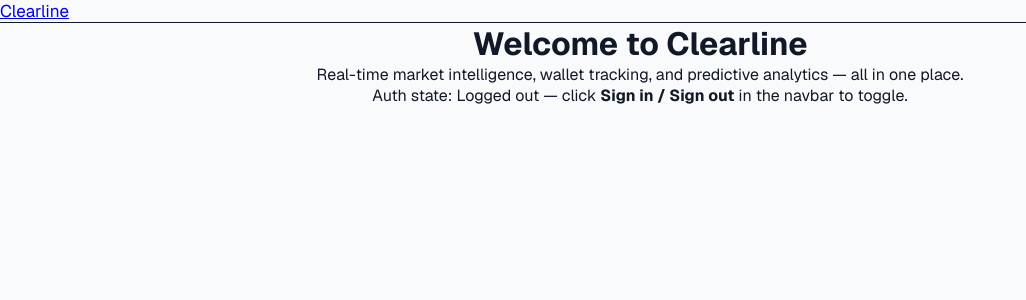
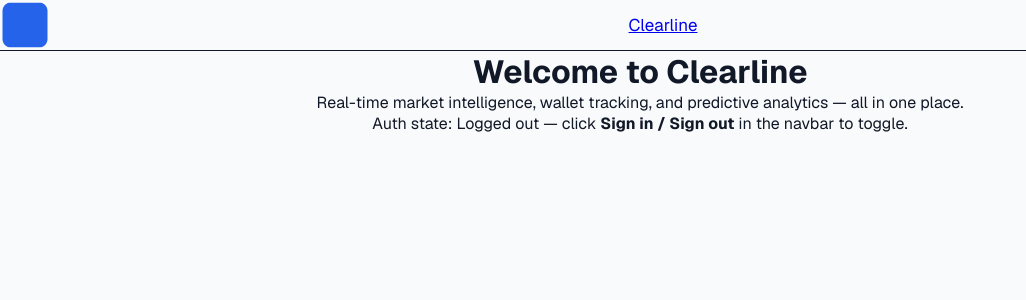
Before and after one commit to Clear-Line/clearline, a Next.js app: page / in a window 1280 px wide. Shown: the top 300 px of the page, without its empty margins (0-1026 px from the left). Built offline with nearby package versions, Linux system fonts and the light colour scheme.

Commit message:
Added a placeholder logo

```diff
--- a/src/components/Navbar.tsx
+++ b/src/components/Navbar.tsx
@@ -2,6 +2,7 @@
 
 import { useState } from "react";
 import Link from "next/link";
+import Image from "next/image";
 
 const navItems = [
   { label: "Live Markets", href: "/live-markets", icon: (
@@ -53,6 +54,12 @@
         <div className="flex items-center justify-between h-16">
 
           {/* Logo */}
+          <Image
+            src="/logo.png"
+            width={50}
+            height={50}
+            alt="clearline logo"
+            />
           <Link href="/" className="flex items-center gap-2.5 flex-shrink-0 group">
             <div className="w-8 h-8 bg-blue-600 rounded-lg flex items-center justify-center shadow-sm group-hover:bg-blue-700 transition-colors">
               <svg className="w-4 h-4 text-white" viewBox="0 0 24 24" fill="none" stroke="currentColor" strokeWidth={2.5}>
```
Also changed, not shown: public/logo.png (added).
